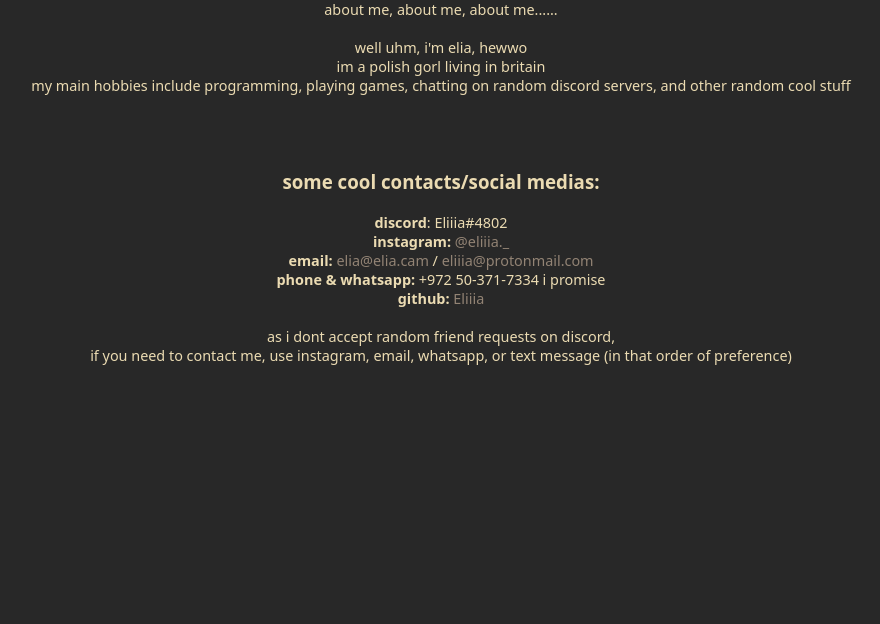
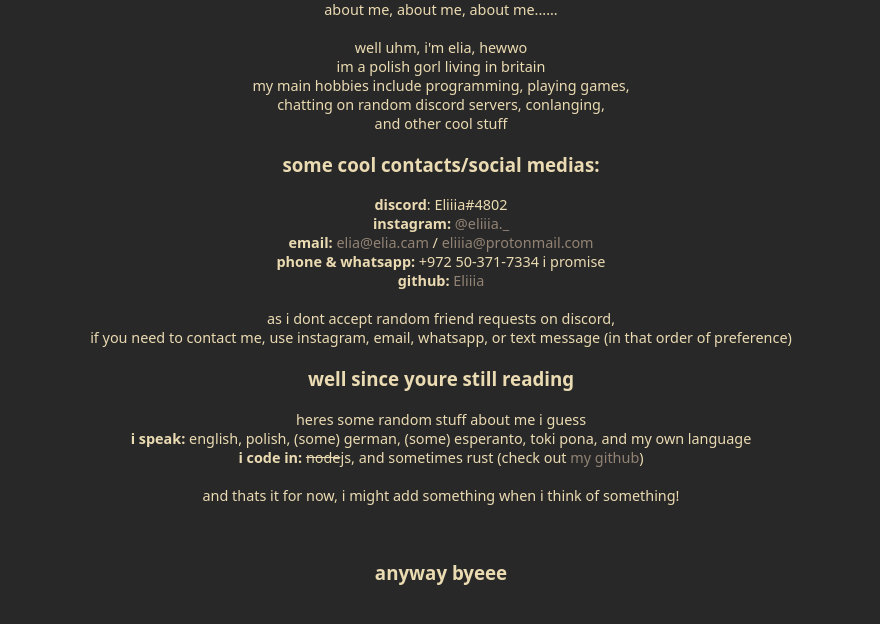
Before and after one commit to Eliiia/www, a plain HTML site: page elia/index.html in a window 1280 px wide. Shown: the part 86-710 px from the top of the page, without its empty margins (199-1079 px from the left). Drawn offline with Linux system fonts and the light colour scheme.

Commit message:
in `elia/index.html`: add "other" and "bye"

```diff
--- a/elia/index.html
+++ b/elia/index.html
@@ -16,14 +16,14 @@
                 about me, about me, about me......
                 <br><br>well uhm, i'm elia, hewwo
                 <br>im a polish gorl living in britain
-                <br>my main hobbies include programming, playing games, chatting on random discord servers, and other random cool stuff
-                <br>
-                <br>
+                <br>my main hobbies include programming, playing games,
+                <br>chatting on random discord servers, conlanging,
+                <br>and other cool stuff
             </p>
         </section>
 
         <section id="contacts">
-            <br><h3>some cool contacts/social medias:</h3>
+            <h3>some cool contacts/social medias:</h3>
             <p>
                 <b>discord</b>: Eliiia#4802
                 <br><b>instagram:</b> <a href="https://www.instagram.com/eliiia._/">@eliiia._</a>
@@ -35,5 +35,19 @@
                 <br>if you need to contact me, use instagram, email, whatsapp, or text message (in that order of preference)
             </p>
         </section>
+
+        <section id="other">
+            <h3>well since youre still reading</h3>
+            <p>
+                heres some random stuff about me i guess
+                <br><b>i speak:</b> english, polish, (some) german, (some) esperanto, toki pona, and my own language
+                <br><b>i code in:</b> <s>node</s>js, and sometimes rust (check out <a href="https://github.com/Eliiia">my github</a>)
+                <br><br>and thats it for now, i might add something when i think of something!
+            </p>
+        </section>
+
+        <section id="bye">
+            <br><h3>anyway byeee</h3>
+        </section>
     </body>
 </html>
```
